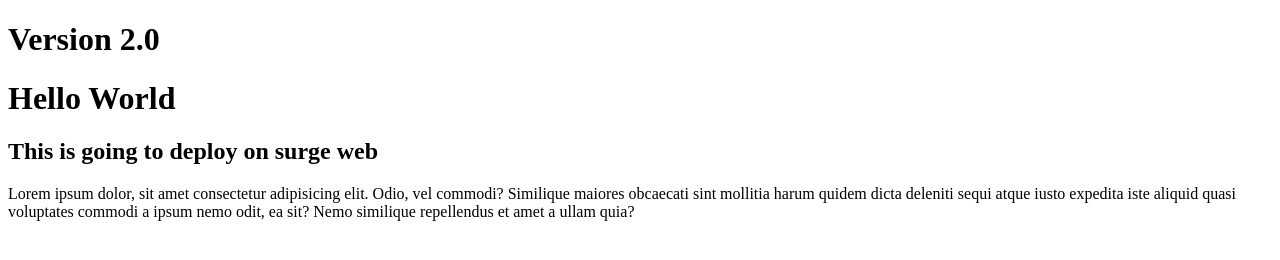
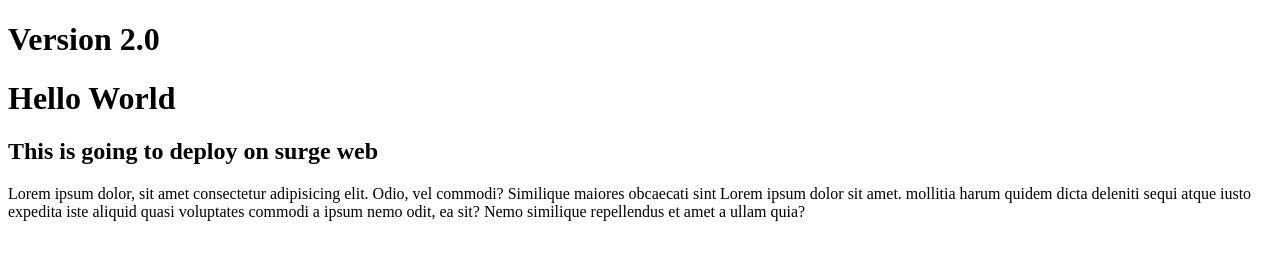
Before and after one commit to MoizShah-227/Class-1, a plain HTML site: page index.html in a window 1280 px wide. Drawn offline with Linux system fonts and the light colour scheme.

Commit message:
addition

```diff
--- a/index.html
+++ b/index.html
@@ -10,6 +10,6 @@
     <h1>Version 2.0</h1>
     <h1>Hello World </h1>
     <h2>This is going to deploy on surge web</h2>
-    <p>Lorem ipsum dolor, sit amet consectetur adipisicing elit. Odio, vel commodi? Similique maiores obcaecati sint mollitia harum quidem dicta deleniti sequi atque iusto expedita iste aliquid quasi voluptates commodi a ipsum nemo odit, ea sit? Nemo similique repellendus et amet a ullam quia?</p>
+    <p>Lorem ipsum dolor, sit amet consectetur adipisicing elit. Odio, vel commodi? Similique maiores obcaecati sint Lorem ipsum dolor sit amet. mollitia harum quidem dicta deleniti sequi atque iusto expedita iste aliquid quasi voluptates commodi a ipsum nemo odit, ea sit? Nemo similique repellendus et amet a ullam quia?</p>
 </body>
 </html>
```
